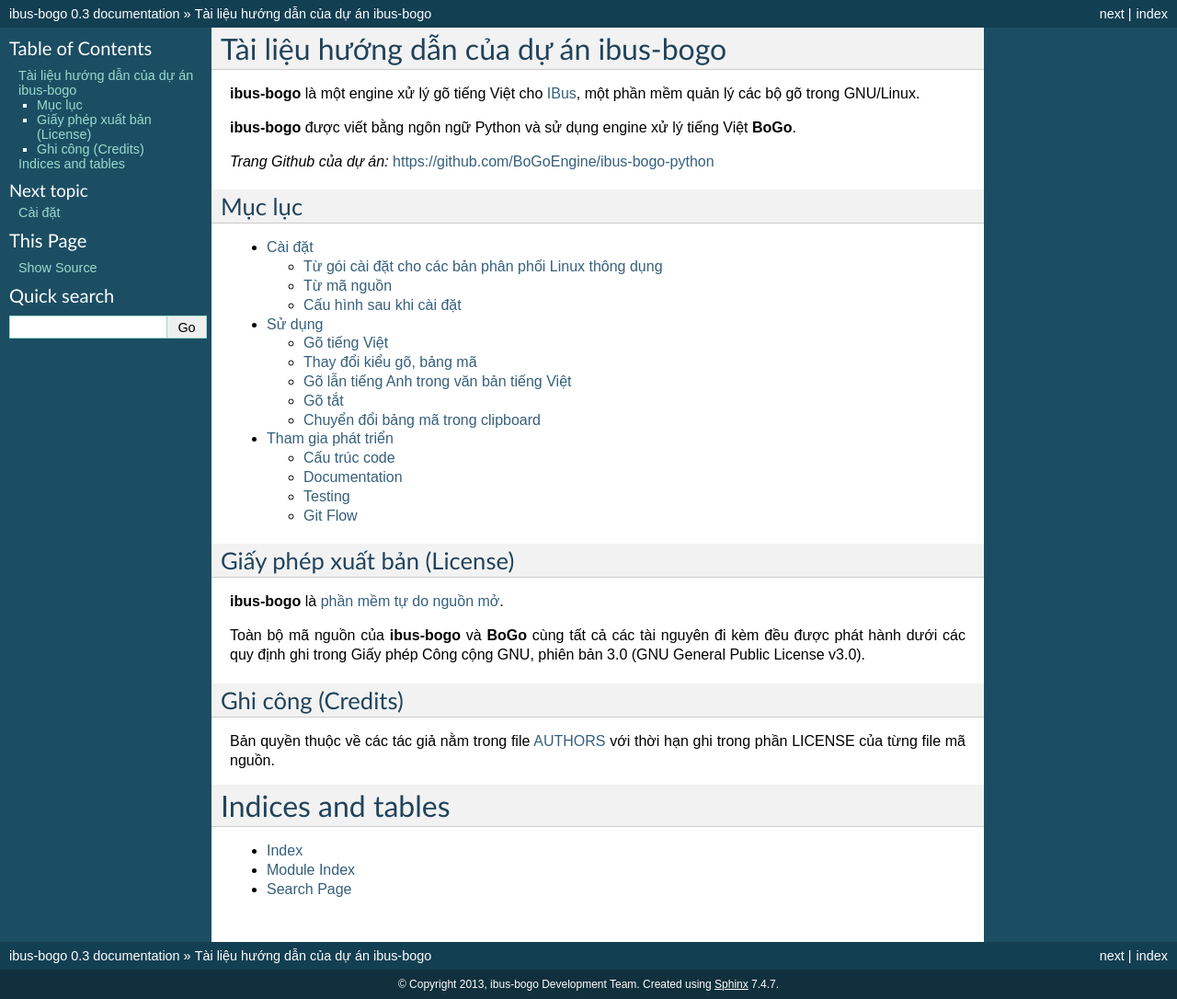
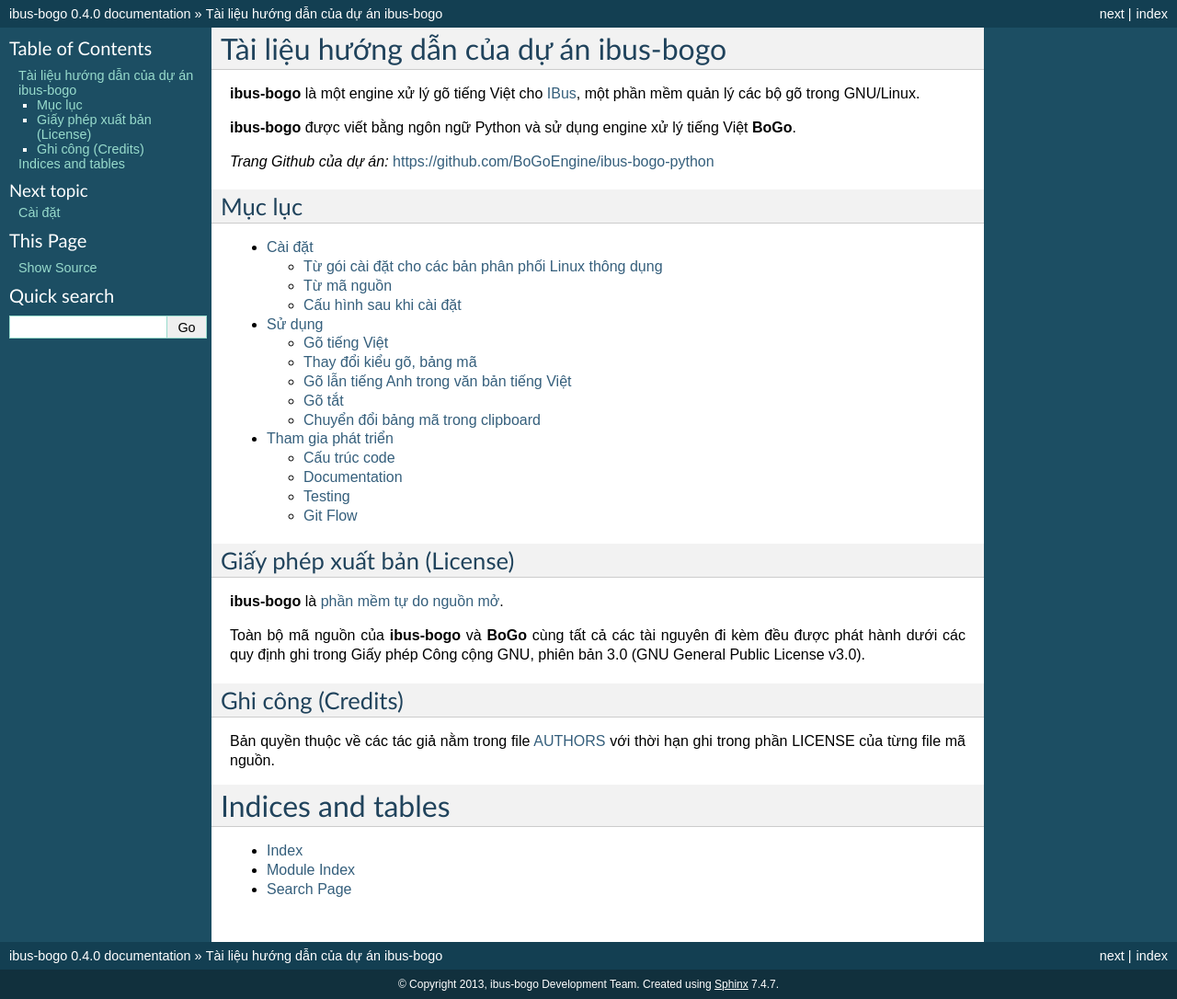
Before and after one commit to BoGoEngine/ibus-bogo, a Sphinx documentation site: the page built from doc/sphinx/index.rst, in a window 1280 px wide. Shown: the whole page at 92% size. Built offline with Sphinx 7.4.7, drawn with Linux system fonts in a browser that asks for light colours; pages that are not in the unit, such as notebooks, are missing from menus.

Commit message:
HOTFIX: Bump version in sphinx

```diff
--- a/doc/sphinx/conf.py
+++ b/doc/sphinx/conf.py
@@ -49,9 +49,9 @@
 # built documents.
 #
 # The short X.Y version.
-version = '0.3'
+version = '0.4.0'
 # The full version, including alpha/beta/rc tags.
-release = '0.3'
+release = '0.4.0'
 
 # The language for content autogenerated by Sphinx. Refer to documentation
 # for a list of supported languages.
```
